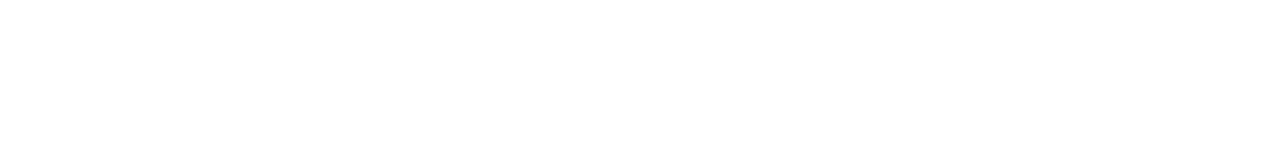
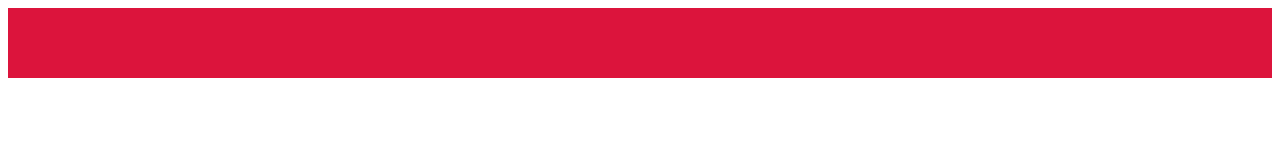
Before and after one commit to maximeacard/github1, a plain HTML site: page index.html in a window 1280 px wide. Drawn offline with Linux system fonts and the light colour scheme.

Commit message:
add contain

```diff
--- a/CSS/app.css
+++ b/CSS/app.css
@@ -0,0 +1,5 @@
+.contain{
+    height: 70px;
+    width: auto;
+    background-color: crimson;
+}
--- a/index.html
+++ b/index.html
@@ -8,6 +8,9 @@
     <title>SIMPLON GIT</title>
 </head>
 <body>
+    <div class="contain">
+
+    </div>
 
 </body>
 </html>
```
